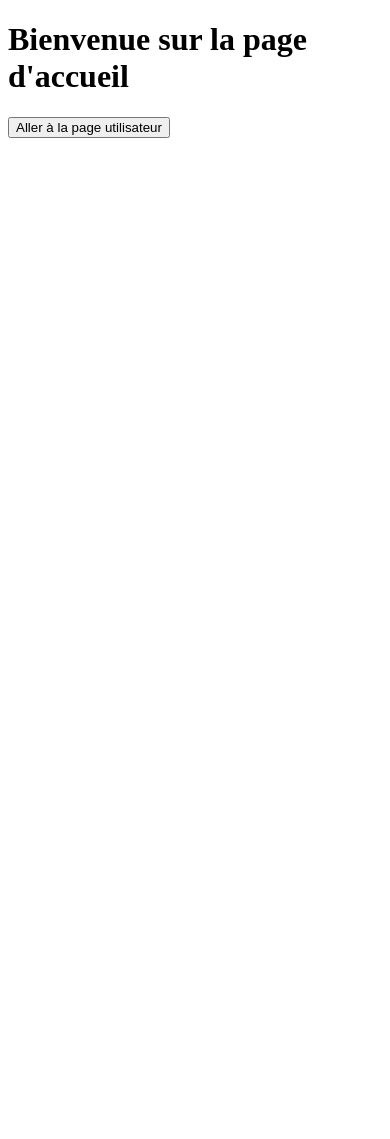
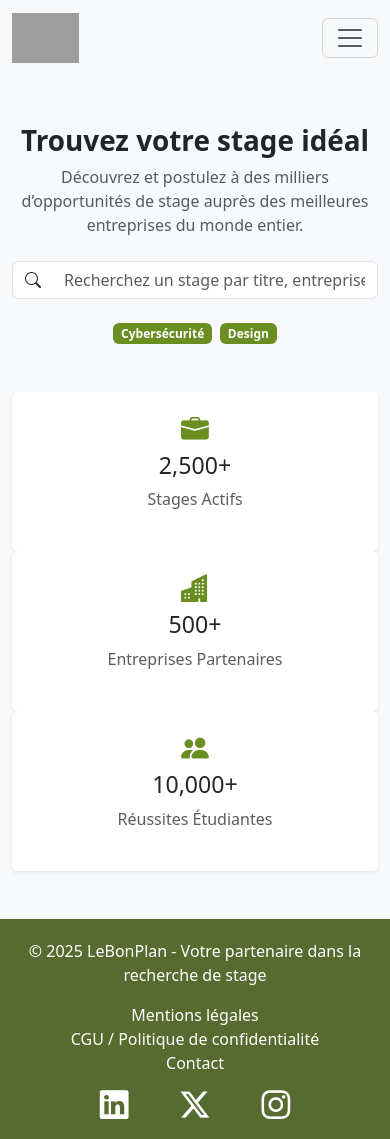
Before and after one commit to anass-lrj/projet_web-, a PHP site: template templates/home.twig in a window 390 px wide. Before the commit the page ends 138 px from the top, so only its background shows below. Run offline with PHP 8.4, Linux system fonts and the light colour scheme; the template is opened without the code that fills it, so the values that code supplies are empty; some libraries are stand-ins or nearby versions; grey boxes are pictures that could not be loaded.

Commit message:
ajout du header footer creation page user et home

```diff
--- a/public/index.php
+++ b/public/index.php
@@ -4,6 +4,7 @@ use Slim\Views\Twig;
 use Slim\Views\TwigMiddleware;
 
 require __DIR__ . '/../vendor/autoload.php';
+require_once __DIR__ . '/../config/config.php';
 
 // Charger le conteneur DI
 $container = require __DIR__ . '/../config/container.php';
--- a/routes/web.php
+++ b/routes/web.php
@@ -26,4 +26,5 @@ return function (App $app) {
     });
 
 
+
 };
--- /dev/null
+++ b/templates/header.twig
@@ -0,0 +1,166 @@
+<html>
+    <head>
+        {% block head %}
+<!DOCTYPE html>
+<html lang="fr">
+  <head>
+    <meta charset="UTF-8" />
+    <meta name="viewport" content="width=device-width, initial-scale=1.0" />
+    <title>LeBonPlan - Accueil</title>
+    <!-- Bootstrap CSS -->
+    <link
+      href="https://cdn.jsdelivr.net/npm/bootstrap@5.3.0-alpha1/dist/css/bootstrap.min.css"
+      rel="stylesheet"
+    />
+    <link
+      rel="stylesheet"
+      href="https://cdn.jsdelivr.net/npm/bootstrap-icons@1.11.3/font/bootstrap-icons.min.css"
+    />
+  </head>
+  <body>
+    <!-- Header -->
+    <nav class="navbar navbar-expand-lg navbar-light bg-light">
+      <div class="container">
+        <!-- Remplacement du texte par une image cliquable -->
+        <a class="navbar-brand" href="Index.html">
+          <img src="logo.png" alt="LeBonPlan" height="50" />
+        </a>
+        <button
+          class="navbar-toggler"
+          type="button"
+          data-bs-toggle="collapse"
+          data-bs-target="#navbarNav"
+          aria-controls="navbarNav"
+          aria-expanded="false"
+          aria-label="Toggle navigation"
+        >
+          <span class="navbar-toggler-icon"></span>
+        </button>
+
+        <div class="collapse navbar-collapse" id="navbarNav">
+          <ul class="navbar-nav ms-auto">
+            <li class="nav-item">
+              <a class="nav-link" href="Index.html">Accueil</a>
+            </li>
+            <li class="nav-item">
+              <a class="nav-link" href="Entreprises.html">Entreprises</a>
+            </li>
+            <li class="nav-item">
+              <a class="nav-link" href="Offres.html">Offres</a>
+            </li>
+            <li class="nav-item">
+              <a class="nav-link" href="Whishlist.html">Wishlist</a>
+            </li>
+            <li class="nav-item">
+              <a class="nav-link" href="Contact.html">Contact</a>
+            </li>
+            <li class="nav-item dropdown">
+              <a
+                class="nav-link dropdown-toggle btn btn-success text-white"
+                href="#"
+                id="userDropdown"
+                role="button"
+                data-bs-toggle="dropdown"
+                aria-expanded="false"
+              >
+                NomUtilisateur
+              </a>
+              <ul
+                class="dropdown-menu dropdown-menu-end"
+                aria-labelledby="userDropdown"
+              >
+                <li>
+                  <a class="dropdown-item" href="dashboard.html">Dashboard</a>
+                </li>
+                <li>
+                  <a class="dropdown-item text-danger" href="logout.html"
+                    >Se Déconnecter</a
+                  >
+                </li>
+              </ul>
+            </li>
+          </ul>
+        </div>
+      </div>
+    </nav>
+  </body>
+</html>
+        {% endblock %}
+    </head>
+    <body>
+        <div id="content">{% block content %}{% endblock %}</div>
+        <div id="footer">
+            {% block footer %}
+                <!DOCTYPE html>
+<html lang="fr">
+  <head>
+    <meta charset="UTF-8" />
+    <meta name="viewport" content="width=device-width, initial-scale=1.0" />
+    <title>LeBonPlan - Accueil</title>
+    <!-- Bootstrap CSS -->
+    <link
+      href="https://cdn.jsdelivr.net/npm/bootstrap@5.3.0-alpha1/dist/css/bootstrap.min.css"
+      rel="stylesheet"
+    />
+    <link
+      rel="stylesheet"
+      href="https://cdn.jsdelivr.net/npm/bootstrap-icons@1.11.3/font/bootstrap-icons.min.css"
+    />
+  </head>
+  <body>
+    <!-- Footer -->
+<style>
+  .footer {
+  background-color: #556B2F; /* Vert foncé kaki */
+  color: white;
+  padding: 20px 0;
+  }
+  .footer a {
+  color: white;
+  text-decoration: none;
+  }
+  .footer a:hover {
+  text-decoration: underline;
+  }
+  .footer .social-icons i {
+  font-size: 1.8rem;
+  margin: 0 10px;
+  }
+</style>
+<!-- Footer -->
+<footer class="footer" id="foot">
+  <div class="container text-center">
+  <p>
+    &copy; 2025 LeBonPlan - Votre partenaire dans la recherche de stage
+  </p>
+
+  <div class="d-flex justify-content-center Mentions">
+    <a href="Mentions-légales.html" class="mx-2">Mentions légales</a>
+  </div>
+  <div class="d-flex justify-content-center Mentions">
+    <a href="CGU.html" class="mx-2">CGU / Politique de confidentialité</a>
+  </div>
+  <div class="d-flex justify-content-center Mentions">
+    <a href="Contact.html" class="mx-2">Contact</a>
+  </div>
+
+  <!-- Icônes des réseaux sociaux -->
+  <div class="d-flex justify-content-center mt-3 social-icons">
+    <a href="https://linkedin.com" class="mx-3">
+    <i class="bi bi-linkedin"></i>
+    </a>
+    <a href="https://x.com" class="mx-3">
+    <i class="bi bi-twitter-x"></i>
+    </a>
+    <a href="https://instagram.com" class="mx-3">
+    <i class="bi bi-instagram"></i>
+    </a>
+  </div>
+  </div>
+</footer>
+</html>
+
+{% endblock %}
+</div>
+</body>
+</html>
--- a/templates/home.twig
+++ b/templates/home.twig
@@ -1,14 +1,73 @@
-<!DOCTYPE html>
+{% extends 'header.twig' %}
+
+{% block content %}
+    <!DOCTYPE html>
 <html lang="fr">
 <head>
     <meta charset="UTF-8">
     <meta name="viewport" content="width=device-width, initial-scale=1.0">
-    <title>Home</title>
+    <title>Recherche de Stage</title>
+    <link href="https://cdn.jsdelivr.net/npm/bootstrap@5.3.0/dist/css/bootstrap.min.css" rel="stylesheet">
+    <style>
+        :root {
+            --kaki: #6B8E23;
+        }
+        .text-kaki { color: var(--kaki); }
+        .bg-kaki { background-color: var(--kaki); }
+        .search-bar {
+            max-width: 600px;
+            margin: auto;
+        }
+        .badge-kaki {
+            background-color: var(--kaki);
+            color: white;
+        }
+    </style>
 </head>
-<body>
-    <h1>Bienvenue sur la page d'accueil</h1>
-    <a href="/user">
-        <button>Aller à la page utilisateur</button>
-    </a>
+<body class="bg-light">
+    <div class="container text-center py-5">
+        <h1 class="fw-bold">Trouvez votre stage idéal</h1>
+        <p class="text-muted">Découvrez et postulez à des milliers d’opportunités de stage auprès des meilleures entreprises du monde entier.</p>
+
+        <div class="input-group search-bar my-4">
+            <span class="input-group-text bg-white border-end-0"><i class="bi bi-search"></i></span>
+            <input type="text" class="form-control border-start-0" placeholder="Recherchez un stage par titre, entreprise ou compétences...">
+        </div>
+
+        <div class="d-flex justify-content-center gap-2 mb-4">
+            <span class="badge badge-kaki">Cybersécurité</span>
+            <span class="badge badge-kaki">Design</span>
+
+
+        </div>
+
+        <div class="row mt-5">
+            <div class="col-md-4">
+                <div class="p-4 bg-white shadow-sm rounded">
+                    <i class="bi bi-briefcase-fill text-kaki fs-1"></i>
+                    <h3 class="mt-2">2,500+</h3>
+                    <p class="text-muted">Stages Actifs</p>
+                </div>
+            </div>
+            <div class="col-md-4">
+                <div class="p-4 bg-white shadow-sm rounded">
+                    <i class="bi bi-buildings-fill text-kaki fs-1"></i>
+                    <h3 class="mt-2">500+</h3>
+                    <p class="text-muted">Entreprises Partenaires</p>
+                </div>
+            </div>
+            <div class="col-md-4">
+                <div class="p-4 bg-white shadow-sm rounded">
+                    <i class="bi bi-people-fill text-kaki fs-1"></i>
+                    <h3 class="mt-2">10,000+</h3>
+                    <p class="text-muted">Réussites Étudiantes</p>
+                </div>
+            </div>
+        </div>
+    </div>
+
+    <script src="https://cdn.jsdelivr.net/npm/bootstrap@5.3.0/dist/js/bootstrap.bundle.min.js"></script>
 </body>
 </html>
+
+{% endblock %}
```
Also changed, not shown: Config/config.php (+4 -10 lines), templates/footer.twig (added, +54 -0 lines), templates/user.twig (+6 -14 lines).
